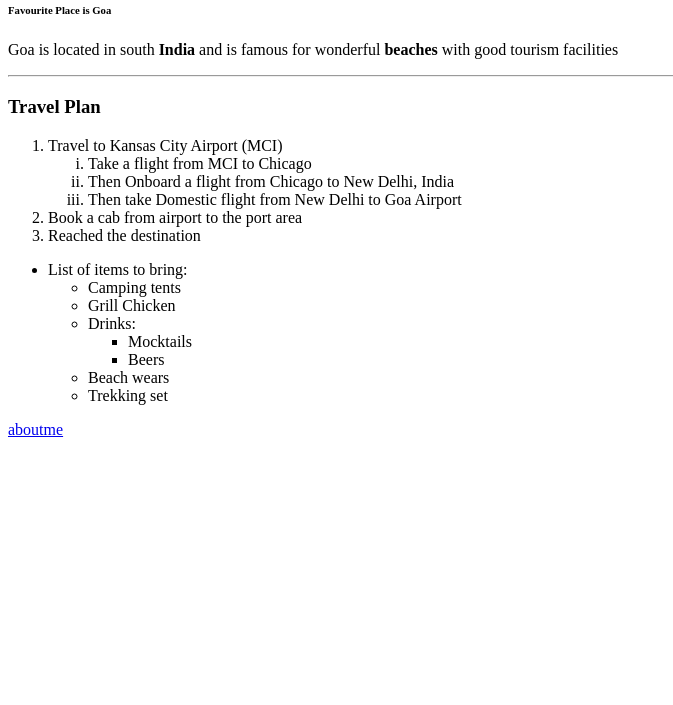
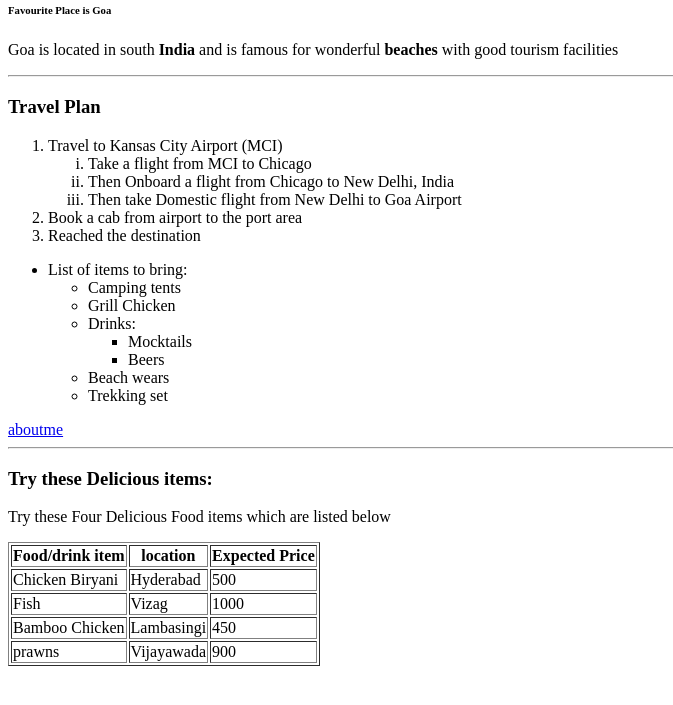
Before and after one commit to 44-563-WebApps-F21/webapps-f21-assignment-3-rohith1998-123, a plain HTML site: page index.html in a window 1280 px wide. Shown: the part 79-784 px from the top of the page, without its empty margins (0-673 px from the left). Drawn offline with Linux system fonts and the light colour scheme.

Commit message:
Added Table Section

```diff
--- a/index.html
+++ b/index.html
@@ -44,5 +44,41 @@
     </ul>
 
     <a href="./aboutme.html">aboutme</a>
+
+    <hr />
+
+    <h3>Try these Delicious items:</h3>
+
+    <p>Try these Four Delicious Food items which are listed below</p>
+
+    <table border="1">
+      <tr>
+        <th>Food/drink item</th>
+        <th>location</th>
+        <th>Expected Price</th>
+      </tr>
+      <tr>
+        <td>Chicken Biryani</td>
+        <td>Hyderabad</td>
+        <td>500</td>
+      </tr>
+      <tr>
+        <td>Fish</td>
+        <td>Vizag</td>
+        <td>1000</td>
+      </tr>
+      <tr>
+        <td>Bamboo Chicken</td>
+        <td>Lambasingi</td>
+        <td>450</td>
+      </tr>
+      <tr>
+        <td>prawns</td>
+        <td>Vijayawada</td>
+        <td>900</td>
+      </tr>
+    </table>
+
+
   </body>
 </html>
```
